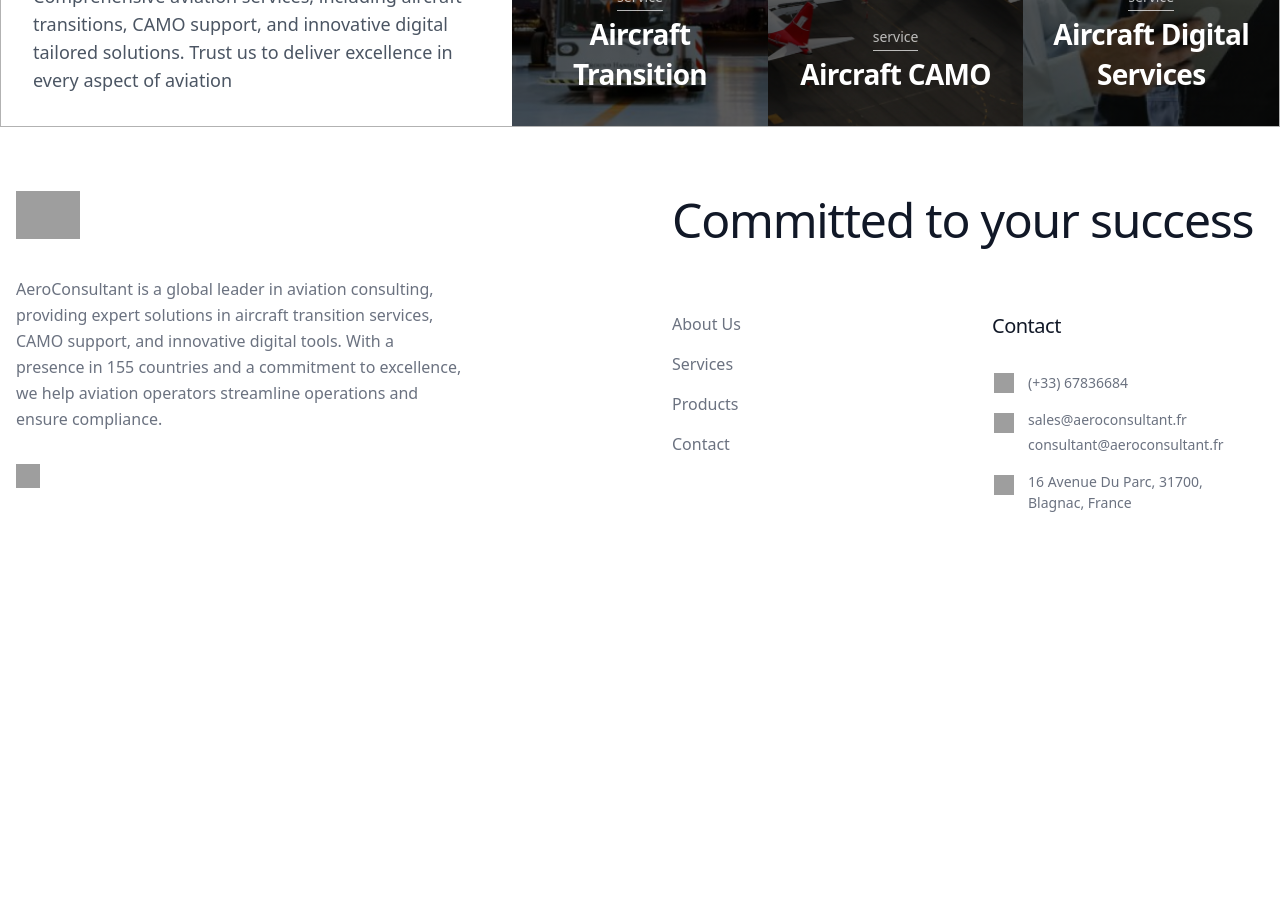
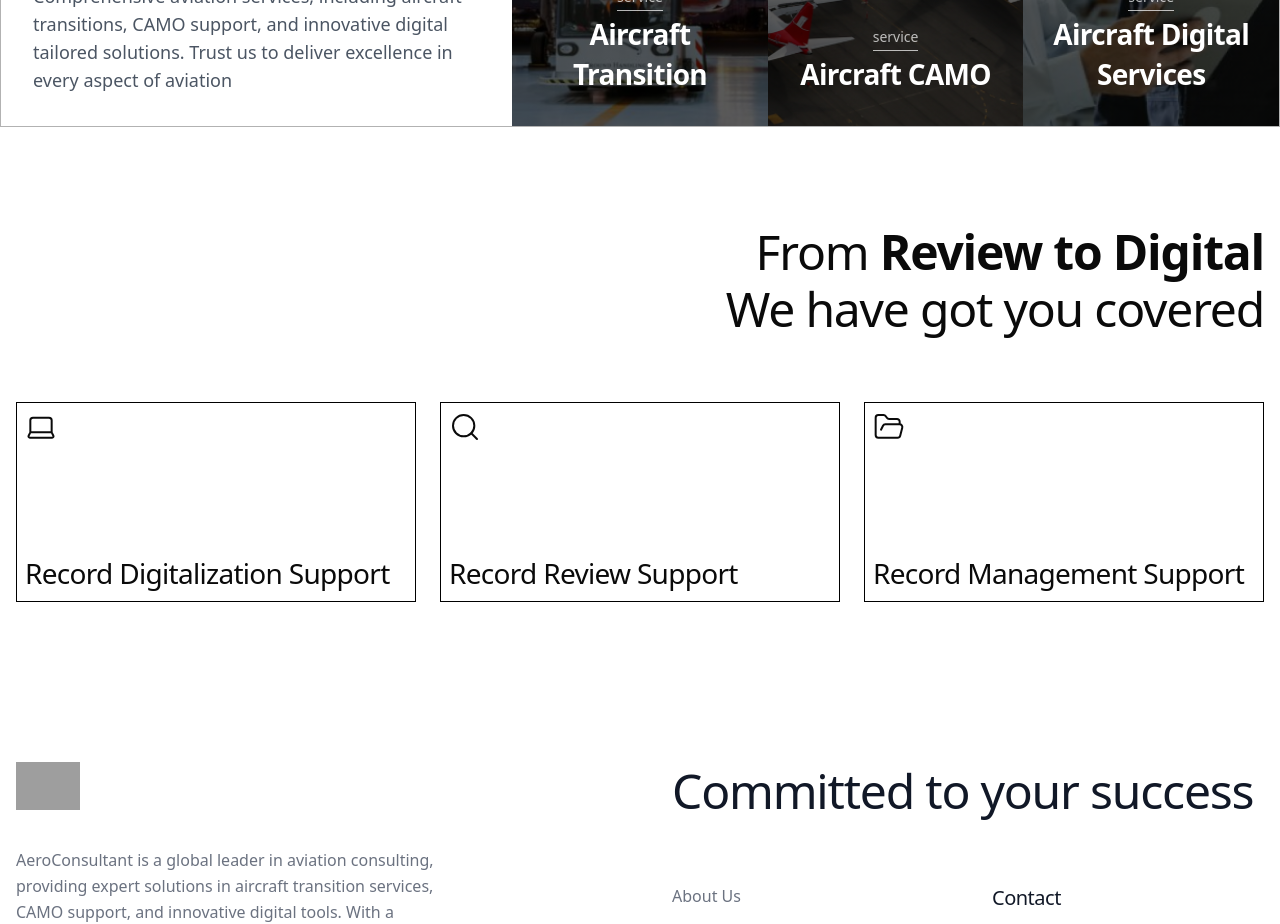
Before and after one commit to Anuragtech02/aeroconsultant-client, a Next.js app: page / in a window 1280 px wide. Shown: the part 1800-2724 px from the top of the page. Before the commit the page ends 2377 px from the top, so only its background shows below. Built offline with nearby package versions, Linux system fonts and the light colour scheme; grey boxes are pictures that could not be loaded.

Commit message:
service help card

```diff
--- a/app/page.tsx
+++ b/app/page.tsx
@@ -6,6 +6,7 @@
 import Stats from "@/components/Home/Stats";
 import AboutSection from "@/components/Home/AboutSection";
 import ServicesSection from "@/components/Home/ServicesSection";
+import SupportSection from "@/components/Home/SupportServicesSection";
 
 // async function getHomeData() {
 //   // Fetch from Strapi
@@ -26,6 +27,7 @@
       <Stats />
       <AboutSection />
       <ServicesSection />
+      <SupportSection />
     </>
   );
 }
--- /dev/null
+++ b/components/Home/SupportServicesSection.tsx
@@ -0,0 +1,52 @@
+import React from "react";
+import { Laptop, Search, FolderOpen } from "lucide-react";
+
+interface SupportCardProps {
+  title: string;
+  icon: React.ReactNode;
+}
+
+const SupportCard = ({ title, icon }: SupportCardProps) => {
+  return (
+    <div className="border border-black p-2 h-[200px] flex flex-col justify-between">
+      <div className="mb-6">{icon}</div>
+      <h4 className="font-normal">{title}</h4>
+    </div>
+  );
+};
+
+const SupportSection = () => {
+  return (
+    <section className="py-24">
+      <div className="container mx-auto px-4">
+        <div className="flex flex-col items-start justify-between gap-16">
+          <div className="w-full sm:text-right">
+            <h2 className="font-normal">
+              From <span className="font-bold">Review to Digital</span>
+            </h2>
+            <h2 className="font-normal">We have got you covered</h2>
+          </div>
+          {/* Left side - Services Grid */}
+          <div className="w-full grid grid-cols-1 md:grid-cols-2 lg:grid-cols-3 gap-6">
+            <SupportCard
+              title="Record Digitalization Support"
+              icon={<Laptop className="w-8 h-8 stroke-[1.5]" />}
+            />
+            <SupportCard
+              title="Record Review Support"
+              icon={<Search className="w-8 h-8 stroke-[1.5]" />}
+            />
+            <SupportCard
+              title="Record Management Support"
+              icon={<FolderOpen className="w-8 h-8 stroke-[1.5]" />}
+            />
+          </div>
+
+          {/* Right side - Text */}
+        </div>
+      </div>
+    </section>
+  );
+};
+
+export default SupportSection;
```
